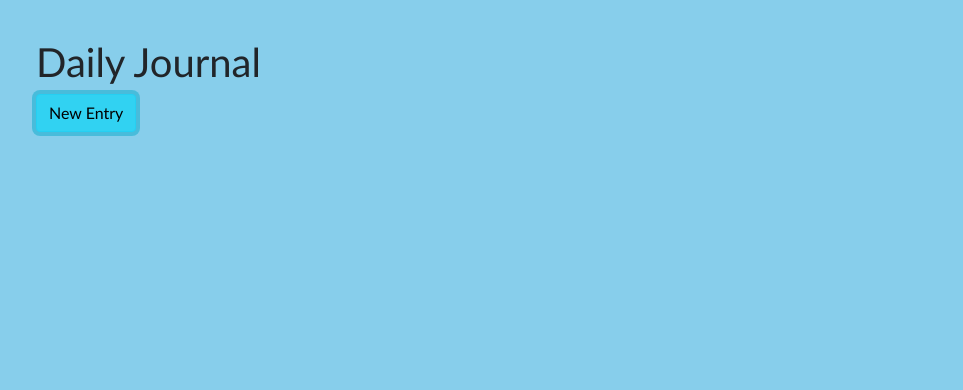
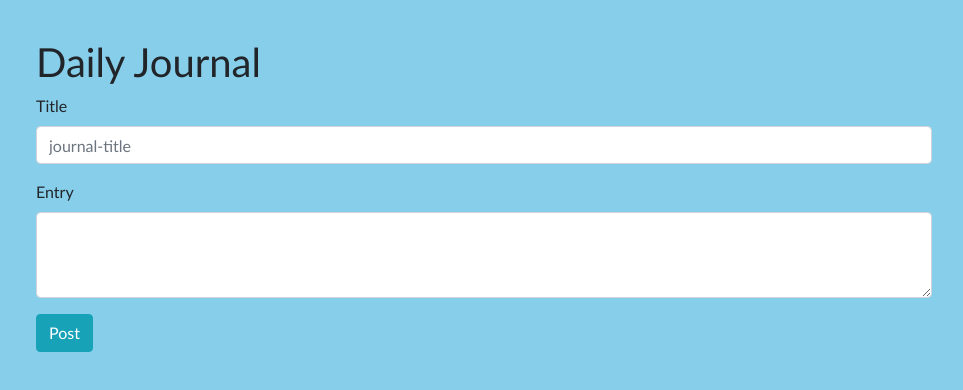
Before and after one commit to bendunhampdx/journal, a website built with webpack: page src/index.html in a window 1280 px wide. Both pictures are taken after a click on the button "New Entry". Shown: the whole page, without its empty margins (156-1119 px from the left). Built offline with nearby package versions, Linux system fonts and the light colour scheme.

Commit message:
add button to post new entry
Co-authored-by: Melissa Schatz-Miller <melissa.scmi@gmail.com>

```diff
--- a/package.json
+++ b/package.json
@@ -23,7 +23,7 @@
     "webpack-dev-server": "3.8.0"
   },
   "dependencies": {
-    "bootstrap": "^5.1.0",
+    "bootstrap": "^4.6.0",
     "jquery": "^3.6.0",
     "popper.js": "^1.16.1"
   }
--- a/src/index.html
+++ b/src/index.html
@@ -16,9 +16,10 @@
         <label for="exampleFormControlTextarea1" class="form-label">Entry</label>
         <textarea class="form-control" id="text-area" rows="3"></textarea>
       </div>
+      <button type="submit" id="submit" class="btn btn-info">Post</button>
+    </form>
     </div>
-    <button type="button" class="btn btn-info">New Entry</button>
-  </form>
+  <button type="button" class="btn btn-info" id="makeEntry">New Entry</button>
   </div>
 </body>
 </html>
--- a/src/index.js
+++ b/src/index.js
@@ -1,5 +1,10 @@
 // import Entry from './journal.js';
-// import $ from 'jquery';
+import $ from 'jquery';
 import 'bootstrap';
 import 'bootstrap/dist/css/bootstrap.min.css';
 import './css/styles.css';
+
+$('#makeEntry').click(function() {
+  $('#newEntry').show();
+  $('#makeEntry').hide();
+});
--- a/src/journal.js
+++ b/src/journal.js
@@ -1,6 +1,4 @@
-export default
-
-function Entry(title, body) {
+export default function Entry(title, body) {
   this.title = title;
   this.body = body;
 }
```
Also changed, not shown: 1 other file.
